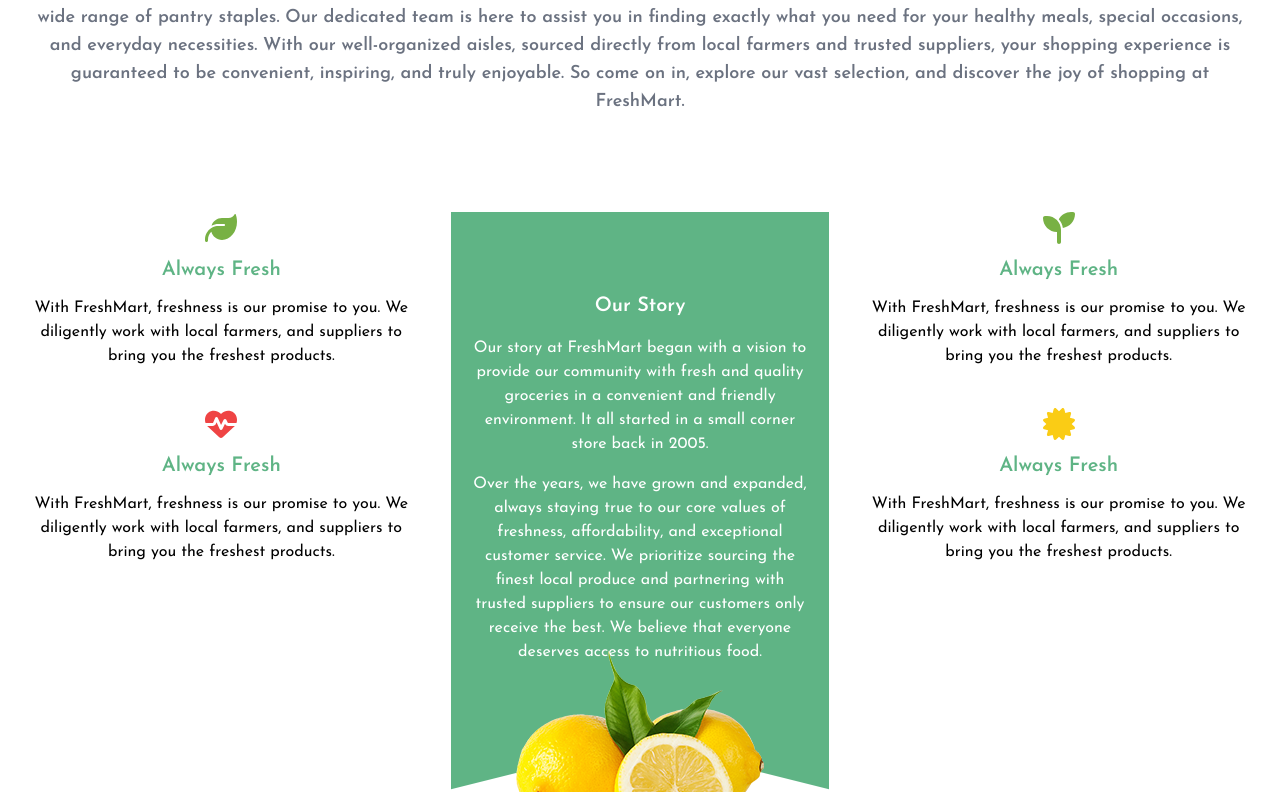
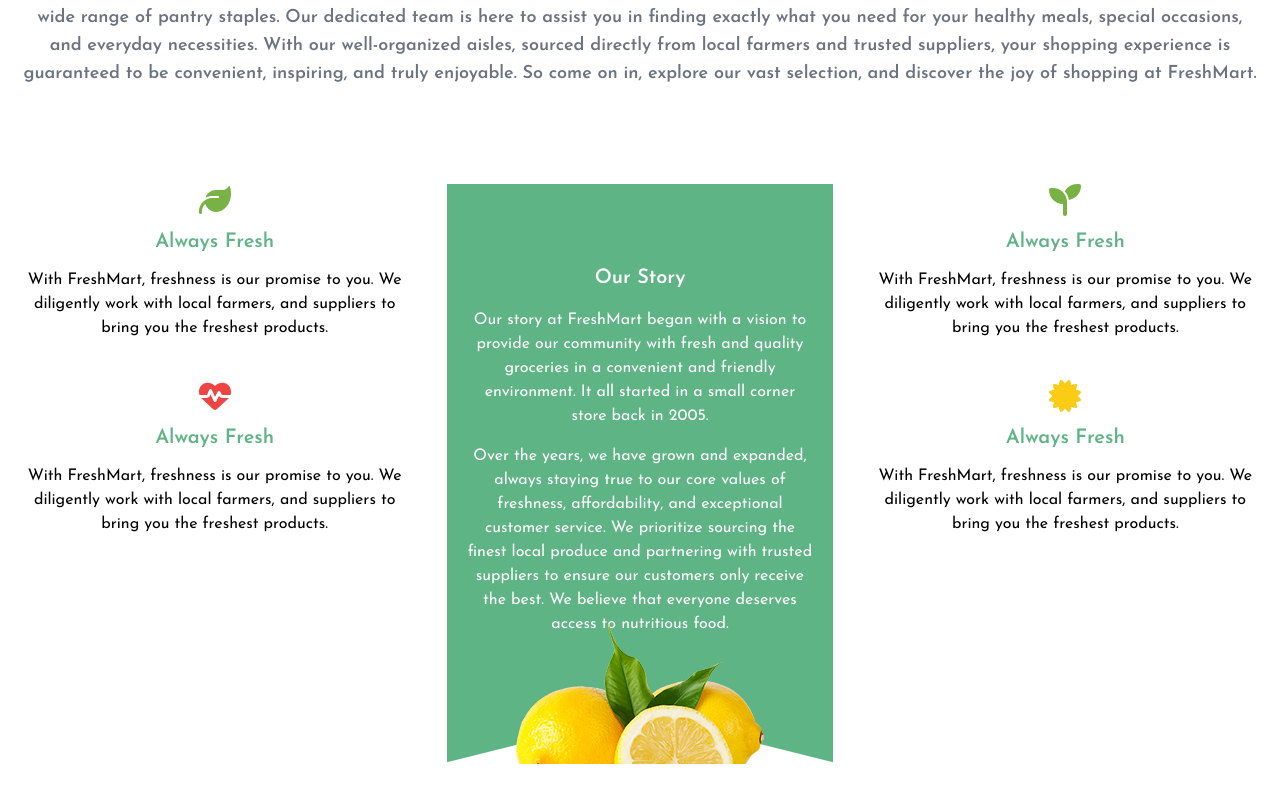
Before and after one commit to KareemGhorab/FreshMart, a Next.js app: page /about in a window 1280 px wide. Shown: the part 944-1736 px from the top of the page. After the commit the page ends 1708 px from the top, so only its background shows below. Built offline with nearby package versions, Linux system fonts and the light colour scheme.

Commit message:
added spacing for container

```diff
--- a/components/about/our-story-section.tsx
+++ b/components/about/our-story-section.tsx
@@ -51,7 +51,7 @@
 const OurStorySection: React.FC<TProps> = ({
 	className = '',
 }: TProps): JSX.Element => (
-	<section className='max-w-[1300px] px-8'>
+	<section className='w-container px-8'>
 		<SectionHeader
 			variant='primary'
 			title='Welcome to FreshMart'
--- a/tailwind.config.js
+++ b/tailwind.config.js
@@ -9,6 +9,7 @@
 		extend: {
 			spacing: {
 				navbar: '300px',
+				container: '1300px',
 			},
 			colors: {
 				app: {
```
